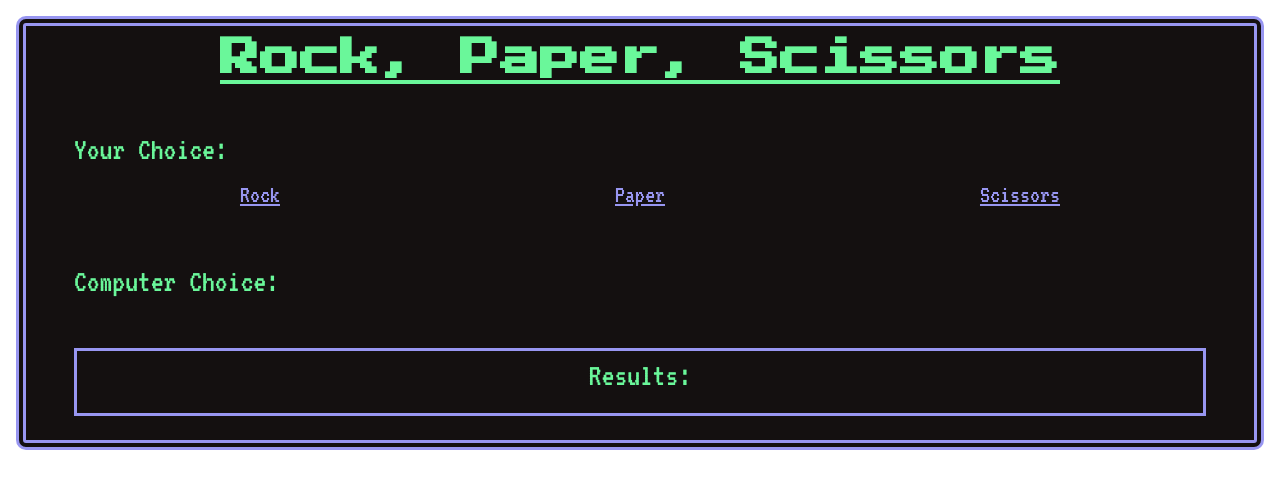
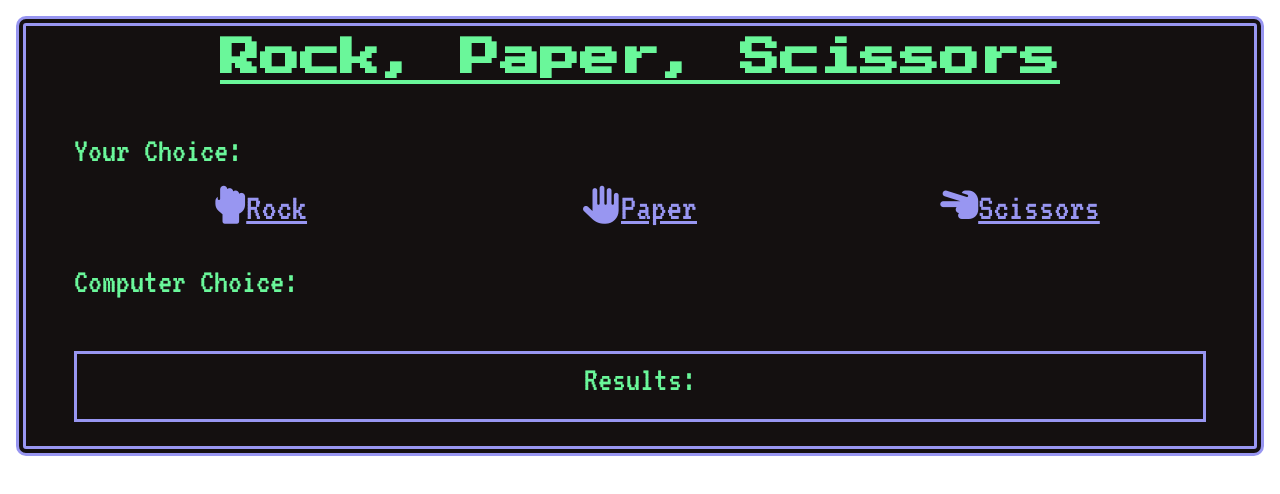
Before and after one commit to Romiec13/Rock-Paper-Scissors, a plain HTML site: page index.html in a window 1280 px wide. Drawn offline with nearby package versions, Linux system fonts and the light colour scheme; a web font is replaced by a local one.

Commit message:
Added icons to <a> labels and cleaned up in JS/CSS

```diff
--- a/app.js
+++ b/app.js
@@ -1,5 +1,5 @@
+const userChoiceDisplay = document.getElementById('user-choice')
 const computerChoiceDisplay = document.getElementById('computer-choice')
-const userChoiceDisplay = document.getElementById('user-choice')
 const resultsDisplay = document.getElementById ('results')
 const possibleChoices = document.querySelectorAll('a')
 let userChoice
--- a/index.html
+++ b/index.html
@@ -11,6 +11,7 @@
     <link href="https://fonts.googleapis.com/css2?family=Bungee&family=Inconsolata:wght@200&family=Lobster&family=Orbitron:wght@800&family=Playfair+Display:ital@1&family=Press+Start+2P&family=Ubuntu+Mono&family=VT323&display=swap" rel="stylesheet">
     <link href="https://cdn.jsdelivr.net/npm/bootstrap@5.1.3/dist/css/bootstrap.min.css" rel="stylesheet" integrity="sha384-1BmE4kWBq78iYhFldvKuhfTAU6auU8tT94WrHftjDbrCEXSU1oBoqyl2QvZ6jIW3" crossorigin="anonymous">
     <script src="https://cdn.jsdelivr.net/npm/bootstrap@5.1.3/dist/js/bootstrap.bundle.min.js" integrity="sha384-ka7Sk0Gln4gmtz2MlQnikT1wXgYsOg+OMhuP+IlRH9sENBO0LRn5q+8nbTov4+1p" crossorigin="anonymous"></script>
+    <script src="https://kit.fontawesome.com/7c2c9eccf3.js" crossorigin="anonymous"></script>
 
     <link rel="stylesheet" href="src/styles.css">
 </head>
@@ -22,22 +23,22 @@
     <div class="container">
         <div class="row">
         <div class="col-md-4 text-center">
-             <a href="#" id="Rock">Rock</a>
+             <a href="#" id="Rock"><i class="fas fa-hand-rock"></i>Rock</a>
         </div>
         <div class="col-md-4 text-center">
-             <a href="#"  id="Paper">Paper</a>
+             <a href="#" id="Paper"><i class="fas fa-hand-paper"></i>Paper</a>
         </div>
         <div class="col-md-4 text-center">
-             <a href="#"  id="Scissors">Scissors</a>
+             <a href="#" id="Scissors"><i class="fas fa-hand-scissors"></i>Scissors</a>
             </div>
             </div>
              </div>
 
 
-    <h2 class="ms-5 mt-5">Computer Choice: <span id="computer-choice"></span></h2>
+    <h2 class="ms-5 mt-4">Computer Choice: <span id="computer-choice"></span></h2>
     <div class="resultContainer text-center mt-5 mb-4 ms-5 me-5">
     <h2>Results:
-    </br>   <span id="results"></span></h2>
+    </br> <span id="results"></span></h2>
     </div>
 </div>
 
--- a/src/styles.css
+++ b/src/styles.css
@@ -22,12 +22,13 @@ h1 {
 h2 {
     font-family: var(--heading-font);
     color: var(--primary-color);
+    font-size: 35px;
 }
 
 a {
 font-family: var(--heading-font);
 color: var(--border-color);
-font-size: 25px;
+font-size: 38px;
 width: 100px;
 height: auto;
 }
```
